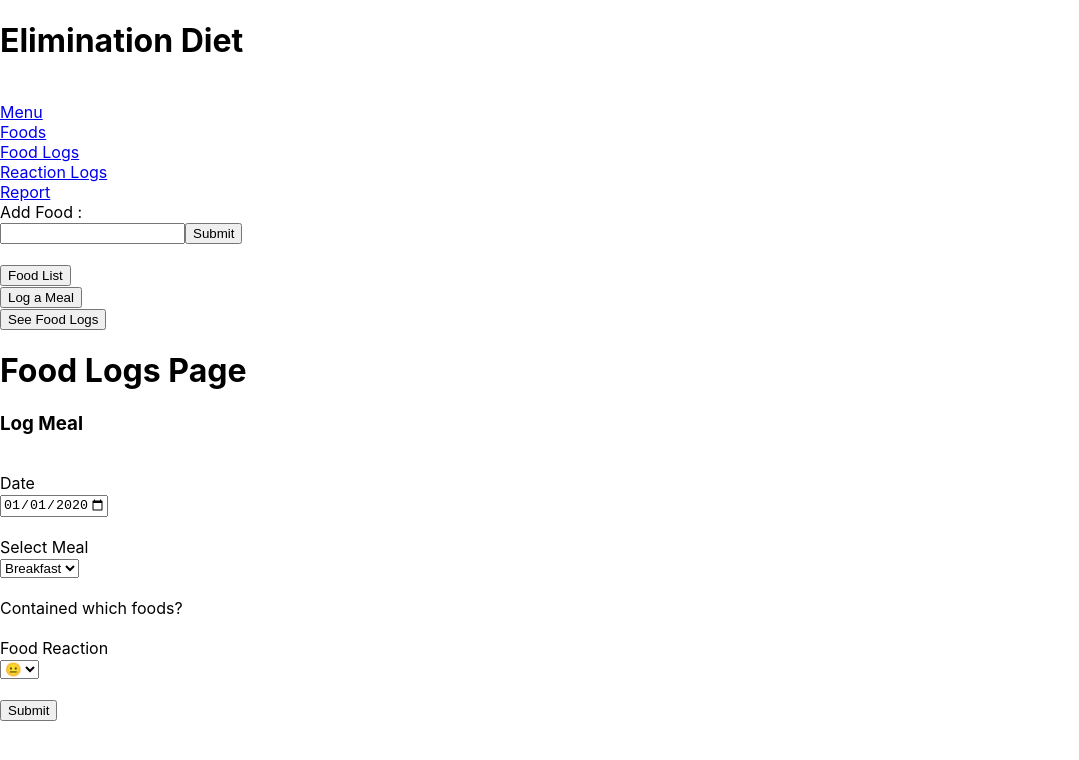
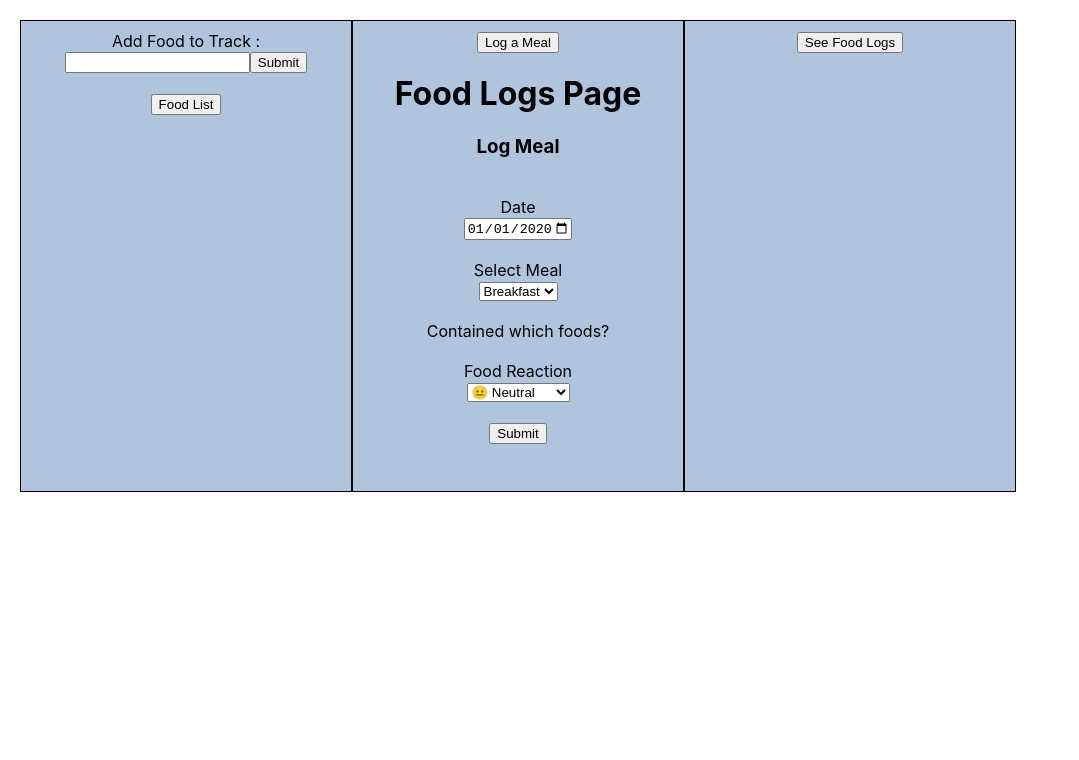
Before and after one commit to candacecodes/ProjE, a React (Create React App) app: page /foods in a window 1280 px wide. Shown: the top 760 px of the page, without its empty margins (0-1079 px from the left). Built offline with nearby package versions, Linux system fonts and the light colour scheme.

Commit message:
basic styling

```diff
--- a/src/App.css
+++ b/src/App.css
@@ -1,3 +1,36 @@
 .App {
 	text-align: center;
 }
+
+.card {
+	border: 1px solid black;
+	padding: 10px;
+	text-align: center;
+	width: 30%;
+}
+
+#leftbox {
+	float: left;
+	background: lightsteelblue;
+	width: 25%;
+	height: 450px;
+}
+#middlebox {
+	float: left;
+	background: Green;
+	width: 50%;
+	height: 280px;
+}
+#rightbox {
+	float: right;
+	background: blue;
+	width: 25%;
+	height: 280px;
+}
+
+#outerdiv {
+	padding: 20px;
+	/* display: grid; */
+	place-items: center;
+	align-content: center;
+}
--- a/src/App.js
+++ b/src/App.js
@@ -34,7 +34,7 @@ export default class App extends Component {
 	render() {
 		return (
 			<>
-				<Header />
+				{/* <Header /> */}
 				<BrowserRouter>
 					<Switch>
 						<main id="page-wrap">
--- a/src/pages/Foods.js
+++ b/src/pages/Foods.js
@@ -129,11 +129,11 @@ export default class Foods extends Component {
 						defaultValue={this.state.reaction}
 						onChange={(value) => this.handleReactionChange(value)}
 					>
-						<option value="good">&#128522;</option>
-						<option value="neutral">&#128528;</option>
-						<option value="tired">&#128555;</option>
-						<option value="sleepy">&#128564;</option>
-						<option value="nauseous">&#129314;</option>
+						<option value="good">&#128522; Good</option>
+						<option value="neutral">&#128528; Neutral</option>
+						<option value="tired">&#128555; Tired </option>
+						<option value="sleepy">&#128564; Sleepy</option>
+						<option value="nauseous">&#129314; Nauseous</option>
 					</select>
 					<br />
 					<br />
@@ -178,6 +178,7 @@ export default class Foods extends Component {
 		this.setState((prevState) => ({
 			logFood: { ...prevState.logFood, newLog },
 		}));
+
 		console.log(this.state.logFood);
 	};
 
@@ -205,7 +206,11 @@ export default class Foods extends Component {
 				<div>
 					{value.dateKey};
 					<br />
+					{value.mealKey}
+					<br />
 					{value.foodSelectedKey}
+					<br />
+					{value.reactionKey}
 				</div>
 			);
 		});
@@ -234,9 +239,11 @@ export default class Foods extends Component {
 	render() {
 		return (
 			<>
+				<div id="outerdiv">
+					<div class="card" id="leftbox">
 						<form onSubmit={(e) => this.handleSubmit(e)}>
 							<label>
-						Add Food : <br />
+								Add Food to Track : <br />
 								<input
 									type="text"
 									name="input"
@@ -248,21 +255,22 @@ export default class Foods extends Component {
 							<br />
 							<br />
 						</form>
-				<div>
-					{" "}
 						<button onClick={this.displayFoodsToggle}>Food List</button>
 						<br />
 						{this.state.displayFoods ? this.renderFoods() : null}
 					</div>
-				<div>
+
+					<div class="card" id="leftbox">
 						<button onClick={this.logFoodToggle}>Log a Meal</button>
+						{this.state.logFood ? this.logFood() : null}
+
 						<br />
-					<div>
+					</div>
+					<div class="card" id="leftbox">
 						<button onClick={this.displayFoodLogToggle}>See Food Logs</button>
+						<div>{this.state.displayLogs ? this.displayFoodLogs() : null}</div>
 					</div>
-					{this.state.logFood ? this.logFood() : null}
 				</div>
-				<div>{this.state.displayLogs ? this.displayFoodLogs() : null}</div>
 			</>
 		);
 	}
```
Lines whose indentation alone changed are shown as unchanged.
